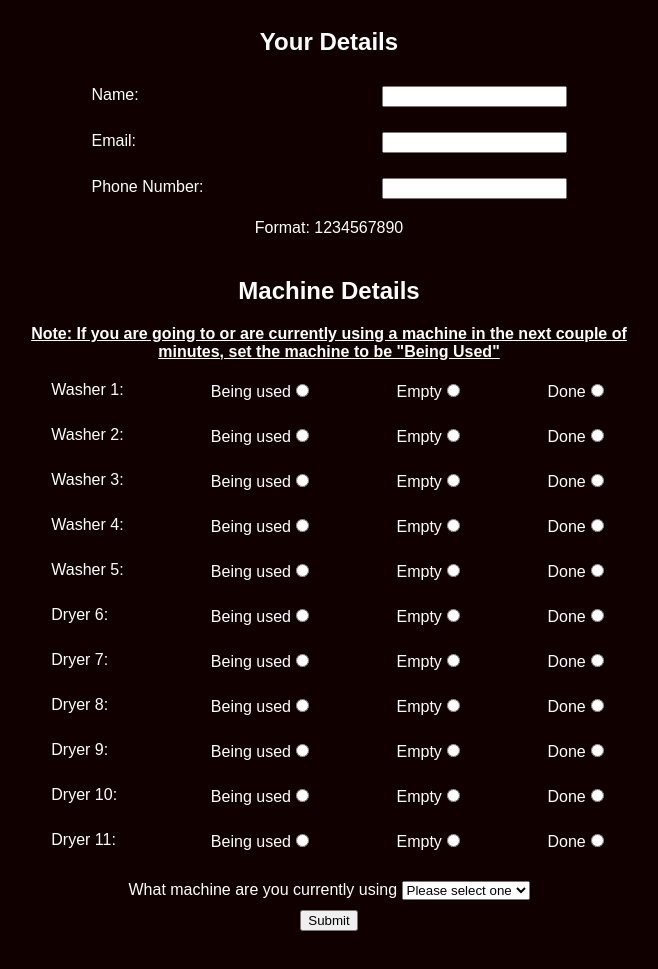
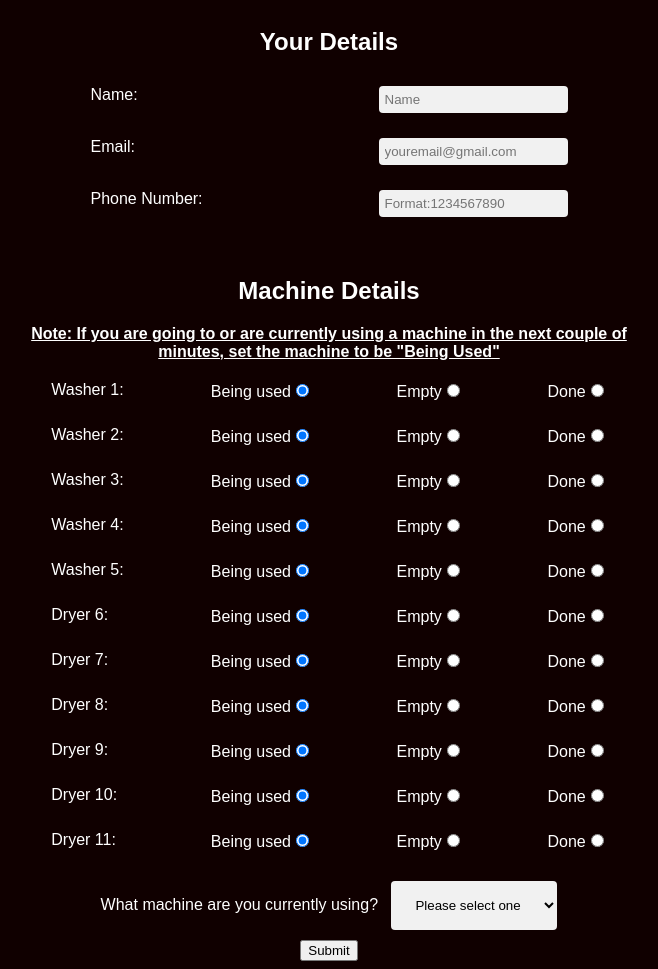
Before and after one commit to shreyshah33/Laundry-update-system, a website: page page.html in a window 1280 px wide. Shown: the whole page, without its empty margins (324-982 px from the left). Before the commit the page ends 939 px from the top, so only its background shows below. Drawn offline with Linux system fonts and the light colour scheme.

Commit message:
made various changes to the HTML page and the backend.

```diff
--- a/machine.js
+++ b/machine.js
@@ -26,7 +26,6 @@ class Machine{
         return this.status;
     }
     sendEmail(){
-        console.log("email sent!");
         mailer.sendEmail(this.email, this.name);
         this.name = "";
         this.email="";
--- a/page.html
+++ b/page.html
@@ -3,7 +3,7 @@
 
 <head>
     <title>Haas Laundry Update System</title>
-    <!-- <link rel="stylesheet" href="style.css"> --> <!--doesnot work with node.js-->
+    <!-- <link rel="stylesheet" href="style.css"> --> <!--does not work with node.js-->
 </head>
 
 <body>
@@ -38,6 +38,10 @@
 
         .heading {
             display: block;
+        }
+
+        input[type=text]:focus {
+            border: 3px solid #555;
         }
 
         label {
@@ -80,7 +84,6 @@
         body{
             background-color: #100000;
             color: white;
-            background-image: -moz-radial-gradient(#ffffff, #100000)
         }
 
         .data-label{
@@ -101,117 +104,130 @@
             width: 50vw;
             text-decoration-line: underline;
         }
+
+        select{
+            padding: 16px 20px;
+            border: none;
+            border-radius: 4px;
+            background-color: #f1f1f1;
+        }
+
+        input[type="text"], input[type="email"], input[type="tel"]{
+            padding: 6px 6px;
+            border: none;
+            border-radius: 4px;
+            background-color: #f1f1f1;
+        }
     </style>
     <form action="/" method="post" class="haas" enctype="application/json">
         <h2 class="heading"> Your Details </h2>
         <div class="data">
-            <div class="data-part"><label class ="data-label">Name:</label><input type="text" name="name" required></div>
-            <div class="data-part"><label class ="data-label">Email:</label><input type="email" name="email" required></div>
-            <div class="data-part"><label class ="data-label">Phone Number:</label><input type="tel" pattern="[0-9]{10}" name="number"></div>
-            <div class="phone">Format: 1234567890</div>
+            <div class="data-part"><label class ="data-label">Name:</label><input type="text" name="name" placeholder="Name" required></div>
+            <div class="data-part"><label class ="data-label">Email:</label><input type="email" name="email" placeholder="youremail@gmail.com" required></div>
+            <div class="data-part"><label class ="data-label">Phone Number:</label><input type="tel" pattern="[0-9]{10}" name="number" placeholder="Format:1234567890"></div>
         </div>
         <h2 class="heading"> Machine Details </h2>
         <div class="selection">
             <div class="note">Note: If you are going to or are currently using a machine in the next couple of minutes, set the machine to be "Being Used"</div>
             <div class="machine">
                 <label>Washer 1:</label>
-                <div class="Used"><label>Being used</label><input type="radio" name="washer1" id="Used" value="Used"
-                        required></div>
-                <div class="Empty"><label>Empty</label><input type="radio" name="washer1" id="Empty" value="Empty"></div>
-                <div class="Done"><label>Done</label><input type="radio" name="washer1" id="Done" value="Done" required></div>
+                <div class="Used"><label>Being used</label><input type="radio" name="Machine1" id="Used" value="Used" onclick="no_disp(1)" checked></div>
+                <div class="Empty"><label>Empty</label><input type="radio" name="Machine1" id="Empty" value="Empty" onclick="no_disp(1)"></div>
+                <div class="Done"><label>Done</label><input type="radio" name="Machine1" id="Done" value="Done" required onclick="no_disp(1)"></div>
             </div>
             <div class="machine">
                 <label>Washer 2:</label>
-                <div class="Used"><label>Being used</label><input type="radio" name="washer2" id="Used" value="Used"
-                        required></div>
-                <div class="Empty"><label>Empty</label><input type="radio" name="washer2" id="Empty" value="Empty"></div>
-                <div class="Done"><label>Done</label><input type="radio" name="washer2" id="Done" value="Done" required></div>
+                <div class="Used"><label>Being used</label><input type="radio" name="Machine2" id="Used" value="Used" onclick="no_disp(2)" checked></div>
+                <div class="Empty"><label>Empty</label><input type="radio" name="Machine2" id="Empty" value="Empty" onclick="no_disp(2)"></div>
+                <div class="Done"><label>Done</label><input type="radio" name="Machine2" id="Done" value="Done" required onclick="no_disp(2)"></div>
             </div>
             <div class="machine">
                 <label>Washer 3:</label>
-                <div class="Used"><label>Being used</label><input type="radio" name="washer3" id="Used" value="Used"
-                        required></div>
-                <div class="Empty"><label>Empty</label><input type="radio" name="washer3" id="Empty" value="Empty"></div>
-                <div class="Done"><label>Done</label><input type="radio" name="washer3" id="Done" value="Done" required></div>
+                <div class="Used"><label>Being used</label><input type="radio" name="Machine3" id="Used" value="Used" onclick="no_disp(3)" checked></div>
+                <div class="Empty"><label>Empty</label><input type="radio" name="Machine3" id="Empty" value="Empty" onclick="no_disp(3)"></div>
+                <div class="Done"><label>Done</label><input type="radio" name="Machine3" id="Done" value="Done" required onclick="no_disp(3)"></div>
             </div>
             <div class="machine">
                 <label>Washer 4:</label>
-                <div class="Used"><label>Being used</label><input type="radio" name="washer4" id="Used" value="Used"
-                        required></div>
-                <div class="Empty"><label>Empty</label><input type="radio" name="washer4" id="Empty" value="Empty"></div>
-                <div class="Done"><label>Done</label><input type="radio" name="washer4" id="Done" value="Done" required></div>
+                <div class="Used"><label>Being used</label><input type="radio" name="Machine4" id="Used" value="Used" onclick="no_disp(4)" checked></div>
+                <div class="Empty"><label>Empty</label><input type="radio" name="Machine4" id="Empty" value="Empty" onclick="no_disp(4)"></div>
+                <div class="Done"><label>Done</label><input type="radio" name="Machine4" id="Done" value="Done" required onclick="no_disp(4)"></div>
             </div>
             <div class="machine">
                 <label>Washer 5:</label>
-                <div class="Used"><label>Being used</label><input type="radio" name="washer5" id="Used" value="Used"
-                        required></div>
-                <div class="Empty"><label>Empty</label><input type="radio" name="washer5" id="Empty" value="Empty"></div>
-                <div class="Done"><label>Done</label><input type="radio" name="washer5" id="Done" value="Done" required></div>
+                <div class="Used"><label>Being used</label><input type="radio" name="Machine5" id="Used" value="Used" onclick="no_disp(5)" checked></div>
+                <div class="Empty"><label>Empty</label><input type="radio" name="Machine5" id="Empty" value="Empty" onclick="no_disp(5)"></div>
+                <div class="Done"><label>Done</label><input type="radio" name="Machine5" id="Done" value="Done" required onclick="no_disp(5)"></div>
             </div>
             <div class="machine">
                 <label>Dryer 6:</label>
-                <div class="Used"><label>Being used</label><input type="radio" name="dryer6" id="Used" value="Used"
-                        required></div>
-                <div class="Empty"><label>Empty</label><input type="radio" name="dryer6" id="Empty" value="Empty"></label></div>
-                <div class="Done"><label>Done</label><input type="radio" name="dryer6" id="Done" value="Done" required></div>
+                <div class="Used"><label>Being used</label><input type="radio" name="Machine6" id="Used" value="Used" onclick="no_disp(6)" checked></div>
+                <div class="Empty"><label>Empty</label><input type="radio" name="Machine6" id="Empty" value="Empty" onclick="no_disp(6)"></label></div>
+                <div class="Done"><label>Done</label><input type="radio" name="Machine6" id="Done" value="Done" required onclick="no_disp(6)"></div>
             </div>
             <div class="machine">
                 <label>Dryer 7:</label>
-                <div class="Used"><label>Being used</label><input type="radio" name="dryer7" id="Used" value="Used"
-                        required></div>
-                <div class="Empty"><label>Empty</label><input type="radio" name="dryer7" id="Empty" value="Empty"></label></div>
-                <div class="Done"><label>Done</label><input type="radio" name="dryer7" id="Done" value="Done" required></div>
+                <div class="Used"><label>Being used</label><input type="radio" name="Machine7" id="Used" value="Used" onclick="no_disp(7)" checked></div>
+                <div class="Empty"><label>Empty</label><input type="radio" name="Machine7" id="Empty" value="Empty" onclick="no_disp(7)"></label></div>
+                <div class="Done"><label>Done</label><input type="radio" name="Machine7" id="Done" value="Done" required onclick="no_disp(7)"></div>
             </div>
             <div class="machine">
                 <label>Dryer 8:</label>
-                <div class="Used"><label>Being used</label><input type="radio" name="dryer8" id="Used" value="Used"
-                        required></div>
-                <div class="Empty"><label>Empty</label><input type="radio" name="dryer8" id="Empty" value="Empty"></div>
-                <div class="Done"><label>Done</label><input type="radio" name="dryer8" id="Done" value="Done" required></div>
+                <div class="Used"><label>Being used</label><input type="radio" name="Machine8" id="Used" value="Used" onclick="no_disp(8)" checked></div>
+                <div class="Empty"><label>Empty</label><input type="radio" name="Machine8" id="Empty" value="Empty" onclick="no_disp(8)"></div>
+                <div class="Done"><label>Done</label><input type="radio" name="Machine8" id="Done" value="Done" required onclick="no_disp(8)"></div>
             </div>
             <div class="machine">
                 <label>Dryer 9:</label>
-                <div class="Used"><label>Being used</label><input type="radio" name="dryer9" id="Used" value="Used"
-                        required></div>
-                <div class="Empty"><label>Empty</label><input type="radio" name="dryer9" id="Empty" value="Empty"></div>
-                <div class="Done"><label>Done</label><input type="radio" name="dryer9" id="Done" value="Done" required></div>
+                <div class="Used"><label>Being used</label><input type="radio" name="Machine9" id="Used" value="Used" onclick="no_disp(9)" checked></div>
+                <div class="Empty"><label>Empty</label><input type="radio" name="Machine9" id="Empty" value="Empty" onclick="no_disp(9)"></div>
+                <div class="Done"><label>Done</label><input type="radio" name="Machine9" id="Done" value="Done" required onclick="no_disp(9)"></div>
             </div>
             <div class="machine">
                 <label>Dryer 10:</label>
-                <div class="Used"><label>Being used</label><input type="radio" name="dryer10" id="Used" value="Used"
-                        required></div>
-                <div class="Empty"><label>Empty</label><input type="radio" name="dryer10" id="Empty" value="Empty"></div>
-                <div class="Done"><label>Done</label><input type="radio" name="dryer10" id="Done" value="Done" required></div>
+                <div class="Used"><label>Being used</label><input type="radio" name="Machine10" id="Used" value="Used" onclick="no_disp(10)" checked></div>
+                <div class="Empty"><label>Empty</label><input type="radio" name="Machine10" id="Empty" value="Empty" onclick="no_disp(10)"></div>
+                <div class="Done"><label>Done</label><input type="radio" name="Machine10" id="Done" value="Done" required onclick="no_disp(10)"></div>
             </div>
             <div class="machine">
                 <label>Dryer 11:</label>
-                <div class="Used"><label>Being used</label><input type="radio" name="dryer11" id="Used" value="Used"
-                        required></div>
-                <div class="Empty"><label>Empty</label><input type="radio" name="dryer11" id="Empty" value="Empty"></div>
-                <div class="Done"><label>Done</label><input type="radio" name="dryer11" id="Done" value="Done" required></div>
+                <div class="Used"><label>Being used</label><input type="radio" name="Machine11" id="Used" value="Used" onclick="no_disp(11)" checked></div>
+                <div class="Empty"><label>Empty</label><input type="radio" name="Machine11" id="Empty" value="Empty" onclick="no_disp(11)"></div>
+                <div class="Done"><label>Done</label><input type="radio" name="Machine11" id="Done" value="Done" required onclick="no_disp(11)"></div>
             </div>
         </div>
 
         <div class="choice">
-            <label>What machine are you currently using</label>
-            <select required name="user">
+            <label>What machine are you currently using? &nbsp;</label>
+            <select id="user" required name="user">
                 <option value="">Please select one</option>
-                <option value="0">None</option>
-                <option value="1">Washer 1</option>
-                <option value="2">Washer 2</option>
-                <option value="3">Washer 3</option>
-                <option value="4">Washer 4</option>
-                <option value="5">Washer 5</option>
-                <option value="6">Dryer 6</option>
-                <option value="7">Dryer 7</option>
-                <option value="8">Dryer 8</option>
-                <option value="9">Dryer 9</option>
-                <option value="10">Dryer 10</option>
-                <option value="11">Dryer 11</option>
+                <option value=0>None</option>
+                <option value=1>Washer 1</option>
+                <option value=2>Washer 2</option>
+                <option value=3>Washer 3</option>
+                <option value=4>Washer 4</option>
+                <option value=5>Washer 5</option>
+                <option value=6>Dryer 6</option>
+                <option value=7>Dryer 7</option>
+                <option value=8>Dryer 8</option>
+                <option value=9>Dryer 9</option>
+                <option value=10>Dryer 10</option>
+                <option value=11>Dryer 11</option>
             </select>
         </div>
         <input type="submit" class="submit" value="Submit">
     </form>
+    <script>
+        function no_disp(number) {
+            var Used = document.getElementById("Used").checked;
+            if (Used == true){
+                document.getElementById("user").options[number+1].disabled = false;
+            }
+            else{
+                document.getElementById("user").options[number+1].disabled = true;
+            }
+        }
+        </script>
 </body>
 
 </html>
```
Also changed, not shown: router.js (+26 -108 lines).
